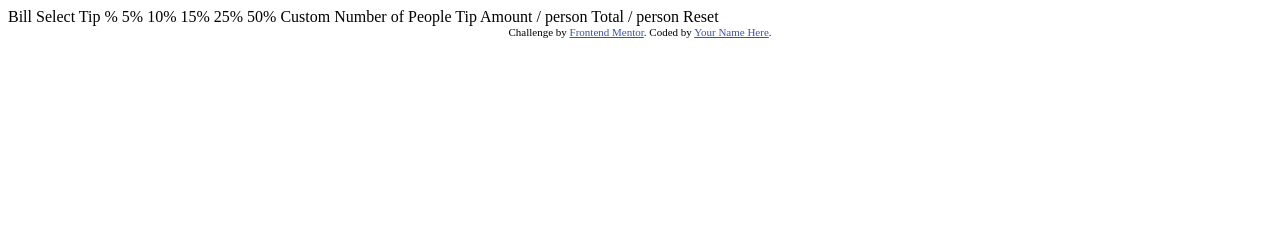
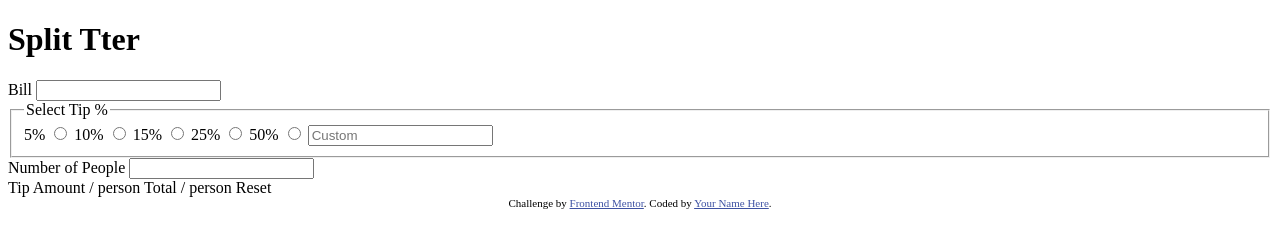
Before and after one commit to SuhodolecA/Tip-calculator-app-challenge-hub, a plain HTML site: page index.html in a window 1280 px wide. Drawn offline with Linux system fonts and the light colour scheme.

Commit message:
feat: add basic html markup for tip-section

```diff
--- a/index.html
+++ b/index.html
@@ -1,8 +1,10 @@
 <!DOCTYPE html>
 <html lang="en">
+
 <head>
   <meta charset="UTF-8">
-  <meta name="viewport" content="width=device-width, initial-scale=1.0"> <!-- displays site properly based on user's device -->
+  <meta name="viewport" content="width=device-width, initial-scale=1.0">
+  <!-- displays site properly based on user's device -->
 
   <link rel="icon" type="image/png" sizes="32x32" href="./images/favicon-32x32.png">
 
@@ -10,23 +12,71 @@
 
   <!-- Feel free to remove these styles or customise in your own stylesheet 👍 -->
   <style>
-    .attribution { font-size: 11px; text-align: center; }
-    .attribution a { color: hsl(228, 45%, 44%); }
+    .attribution {
+      font-size: 11px;
+      text-align: center;
+    }
+
+    .attribution a {
+      color: hsl(228, 45%, 44%);
+    }
   </style>
 </head>
+
 <body>
+  <main>
+    <div class="tip-calculator-container">
+      <h1 class="main-title">Split Tter</h1>
 
-  Bill
+      <div class="calculator">
+        <div class="calculator-input-section">
+          <div class="calculator-input-section__bill">
+            <label for="bill-input" class="calculator-input-section__bill-title">Bill</label>
+            <input type="text" id="bill-input" class="calculator-input-section__bill-input" />
+          </div>
+          <div class="calculator-input-section__tip">
+            <fieldset class="calculator-input-section__tip-set">
+              <legend class="calculator-input-section__tip-set__title">Select Tip %</legend>
+              <div class="calculator-input-section__tip-set__values">
+                <label for="5" class="calculator-input-section__tip-set__values-value">
+                  5%
+                  <input type="radio" name="tip" id="5" />
+                </label>
+                <label for="10" class="calculator-input-section__tip-set__values-value">
+                  10%
+                  <input type="radio" name="tip" id="10" />
+                </label>
+                <label for="15" class="calculator-input-section__tip-set__values-value">
+                  15%
+                  <input type="radio" name="tip" id="15" />
+                </label>
+                <label for="25" class="calculator-input-section__tip-set__values-value">
+                  25%
+                  <input type="radio" name="tip" id="25" />
+                </label>
+                <label for="50" class="calculator-input-section__tip-set__values-value">
+                  50%
+                  <input type="radio" name="tip" id="50" />
+                </label>
+                <label for="custom" class="calculator-input-section__tip-set__values-value">
+                  <input type="text" name="custom" id="custom" placeholder="Custom"/>
+                </label>
+              </div>
 
-  Select Tip %
-  5%
-  10%
-  15%
-  25%
-  50%
-  Custom
+            </fieldset>
+          </div>
+          <div class="calculator-input-section__people">
+            <label class="calculator-input-section__people-title" for="people-input">Number of People</label>
+            <input type="text" class="calculator-input-section__people-input" name="peoplenum" id="people-input" />
+          </div>
+        </div>
+        <div class="calculator-output-section"></div>
+      </div>
+    </div>
+  </main>
 
-  Number of People
+
+
 
   Tip Amount
   / person
@@ -41,4 +91,5 @@
     Coded by <a href="#">Your Name Here</a>.
   </div>
 </body>
+
 </html>
```
